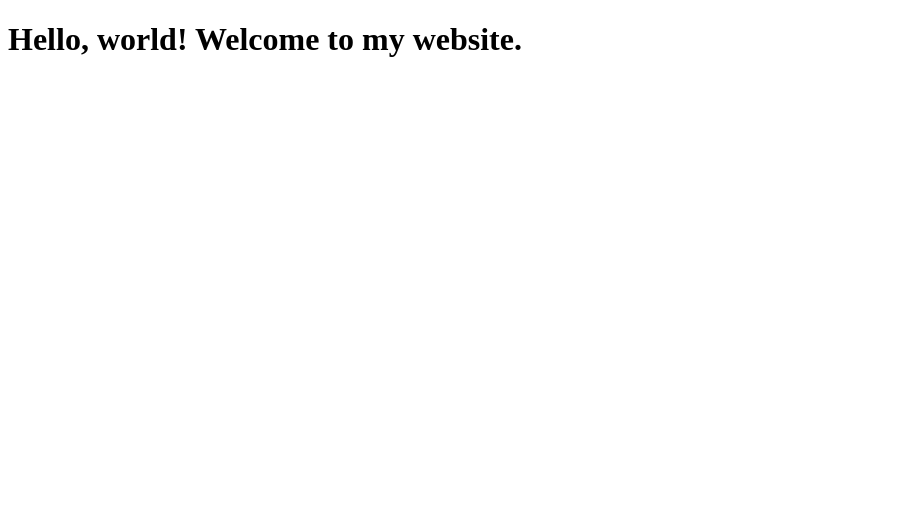
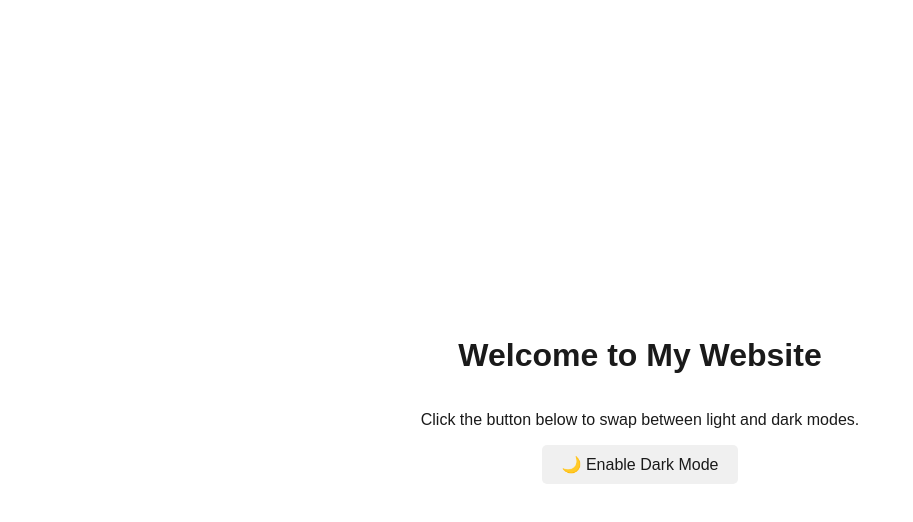
Before and after one commit to mickaljr71-a11y/mickaljr71-a11y.github.io, a plain HTML site: page index.html in a window 1280 px wide. Shown: the whole page, without its empty margins (0-913 px from the left). Drawn offline with Linux system fonts and the light colour scheme.

Commit message:
Add theme toggle functionality to index.html
Design

```diff
--- a/index.html
+++ b/index.html
@@ -1,9 +1,78 @@
 <!DOCTYPE html>
-<html>
+<html lang="en">
 <head>
-    <title>My GitHub Website</title>
+    <meta charset="UTF-8">
+    <meta name="viewport" content="width=device-width, initial-scale=1.0">
+    <title>Theme Toggle Website</title>
+    <style>
+        /* Define color variables for both themes */
+        :root {
+            --bg-color: #ffffff;
+            --text-color: #1a1a1a;
+            --btn-bg: #f0f0f0;
+            --btn-text: #1a1a1a;
+        }
+
+        [data-theme="dark"] {
+            --bg-color: #121212;
+            --text-color: #f5f5f5;
+            --btn-bg: #2a2a2a;
+            --btn-text: #ffffff;
+        }
+
+        /* Basic Page Styling using the variables */
+        body {
+            background-color: var(--bg-color);
+            color: var(--text-color);
+            font-family: sans-serif;
+            transition: background-color 0.3s, color 0.3s; /* Makes theme swap smooth */
+            display: flex;
+            flex-direction: column;
+            align-items: center;
+            justify-content: center;
+            height: 100vh;
+            margin: 0;
+        }
+
+        /* Toggle Button Styling */
+        #theme-toggle {
+            padding: 10px 20px;
+            font-size: 1rem;
+            cursor: pointer;
+            border: none;
+            border-radius: 5px;
+            background-color: var(--btn-bg);
+            color: var(--btn-text);
+        }
+    </style>
 </head>
 <body>
-    <h1>Hello, world! Welcome to my website.</h1>
+
+    <h1>Welcome to My Website</h1>
+    <p>Click the button below to swap between light and dark modes.</p>
+
+    <!-- The Toggle Button -->
+    <button id="theme-toggle">🌙 Enable Dark Mode</button>
+
+    <!-- JavaScript to handle the toggle logic -->
+    <script>
+        const toggleButton = document.getElementById('theme-toggle');
+
+        toggleButton.addEventListener('click', () => {
+            // Check current theme attribute on the <html> tag
+            const currentTheme = document.documentElement.getAttribute('data-theme');
+
+            if (currentTheme === 'dark') {
+                // Switch to light mode
+                document.documentElement.removeAttribute('data-theme');
+                toggleButton.textContent = '🌙 Enable Dark Mode';
+            } else {
+                // Switch to dark mode
+                document.documentElement.setAttribute('data-theme', 'dark');
+                toggleButton.textContent = '☀️ Enable Light Mode';
+            }
+        });
+    </script>
+
 </body>
 </html>
```
